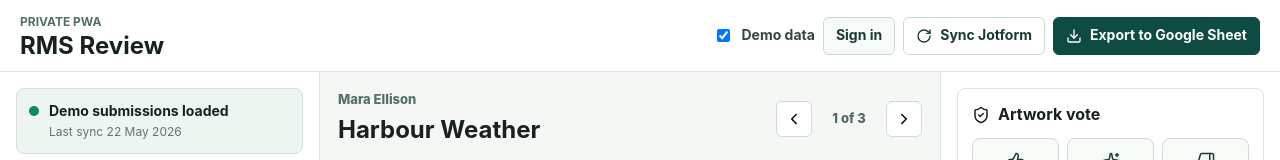
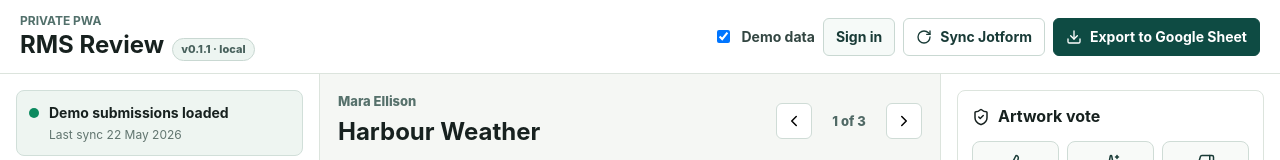
Before and after one commit to sourmilkman/jotform, a React (Vite) app: page / in a window 1280 px wide. Shown: the top 160 px of the page. Built offline with nearby package versions, Linux system fonts and the light colour scheme; no server answers.

Commit message:
Show app version in header

```diff
--- a/package.json
+++ b/package.json
@@ -1,7 +1,7 @@
 {
   "name": "jotform",
   "private": true,
-  "version": "0.0.0",
+  "version": "0.1.1",
   "type": "module",
   "scripts": {
     "dev": "vite",
--- a/src/App.css
+++ b/src/App.css
@@ -25,7 +25,26 @@
 .topbar h1 {
   font-size: 24px;
   line-height: 1;
-  margin: 4px 0 0;
+  margin: 0;
+}
+
+.brand-row {
+  align-items: baseline;
+  display: flex;
+  flex-wrap: wrap;
+  gap: 8px;
+  margin-top: 4px;
+}
+
+.brand-row span {
+  background: #edf5f1;
+  border: 1px solid #c9d8d2;
+  border-radius: 999px;
+  color: #48615c;
+  font-size: 11px;
+  font-weight: 800;
+  line-height: 1;
+  padding: 5px 8px;
 }
 
 .topbar-actions {
--- a/src/App.tsx
+++ b/src/App.tsx
@@ -176,7 +176,12 @@ function App() {
       <header className="topbar">
         <div>
           <p className="app-kicker">Private PWA</p>
-          <h1>RMS Review</h1>
+          <div className="brand-row">
+            <h1>RMS Review</h1>
+            <span title={`Version ${__APP_VERSION__}, build ${__BUILD_REF__}`}>
+              v{__APP_VERSION__} · {__BUILD_REF__}
+            </span>
+          </div>
         </div>
         <div className="topbar-actions" aria-label="Review actions">
           <label className="mode-toggle">
--- /dev/null
+++ b/src/vite-env.d.ts
@@ -0,0 +1,4 @@
+/// <reference types="vite/client" />
+
+declare const __APP_VERSION__: string
+declare const __BUILD_REF__: string
--- a/vite.config.ts
+++ b/vite.config.ts
@@ -1,8 +1,15 @@
 import { defineConfig } from 'vite'
 import react from '@vitejs/plugin-react'
 import { VitePWA } from 'vite-plugin-pwa'
+import packageJson from './package.json' with { type: 'json' }
+
+const commitRef = process.env.VERCEL_GIT_COMMIT_SHA?.slice(0, 7) ?? 'local'
 
 export default defineConfig({
+  define: {
+    __APP_VERSION__: JSON.stringify(packageJson.version),
+    __BUILD_REF__: JSON.stringify(commitRef),
+  },
   plugins: [
     react(),
     VitePWA({
```
